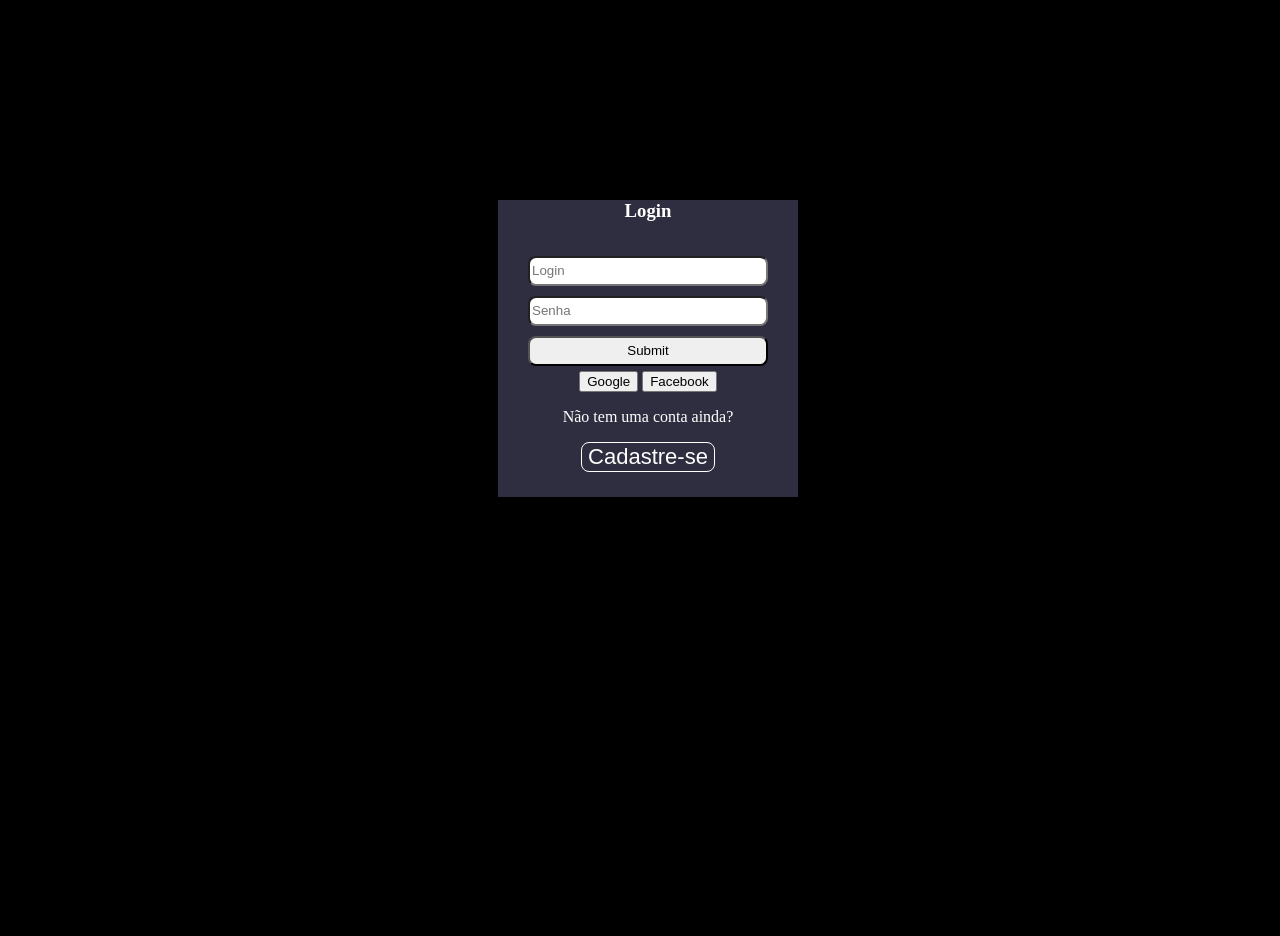
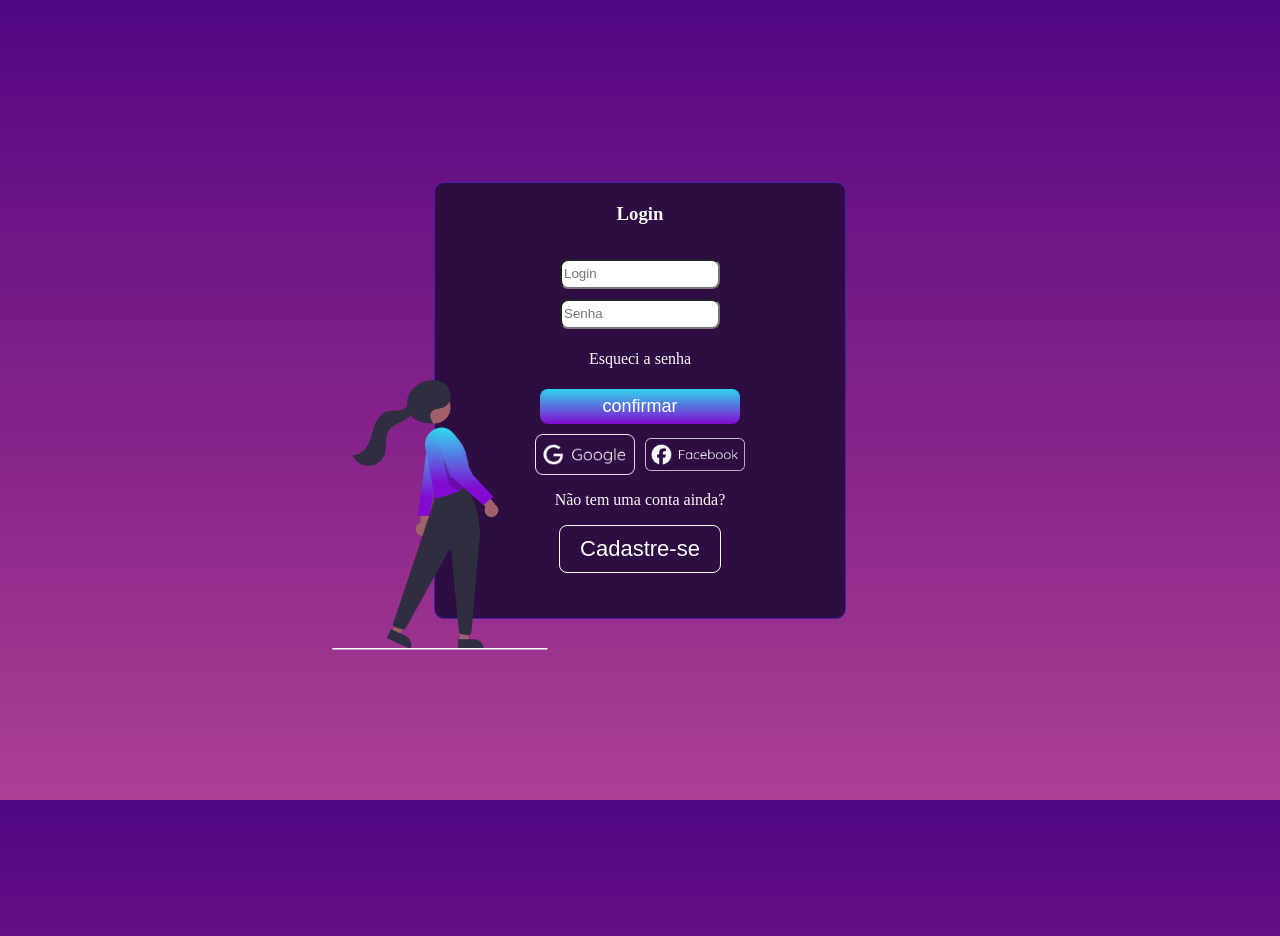
Before and after one commit to ICEI-PUC-Minas-PMV-ADS/pmv-ads-2024-1-e1-proj-web-t6-projeto-portal-ia, a plain HTML site: page codigo-fonte/src/login/login.html in a window 1280 px wide. Before the commit the page ends 800 px from the top, so only its background shows below. Drawn offline with Linux system fonts and the light colour scheme.

Commit message:
tela de login

```diff
--- a/codigo-fonte/src/login/login.css
+++ b/codigo-fonte/src/login/login.css
@@ -1,15 +1,31 @@
+header {
+    background-color: #2D0D42;
+    color: white;
+    padding: 10px;
+    text-align: center;
+}
+
 body {
-    background-color: black;
     width: 100%;
+    margin: 0;
     height: 100%;
     color: white;
+    display: flex;
+    justify-content: center;
+    align-items: center;
+    height: 100vh;
 }
 
 .login-box {
-    background-color: #2F2E41;
-    width: 300px;
-    margin: 200px auto;
-    text-align: center;
+    background-color: #2D0D42;
+    display: flex;
+    flex-direction: column;
+    align-items: center;
+    width: 410px;
+    height: 433px;
+    padding-top: 2px;
+    border: 1px solid rgb(70, 33, 172);
+    border-radius: 10px;
 }
 
 input {
@@ -21,12 +37,14 @@ input {
 
 .cadastro {
     font-size: 22px;
-    background-color: transparent;
     color: white;
-    border: 1px solid white;
+    border: 1px solid;
     border-radius: 8px;
+    padding: 10px 20px;
+    cursor: pointer;
+    background-color: #2D0D42;
+}
 
-}
 
 .formulario {
     padding-top: 10px;
@@ -46,3 +64,36 @@ input {
 .cadastro-botao {
     padding-bottom: 25px
 }
+
+.confirmar button {
+    margin-top: 5px;
+    margin-bottom: 10px;
+    width: 200px;
+    height: 35px;
+    font-size: 18px;
+    background: linear-gradient(to top, #820AD1, #31D5EE);
+    color: white;
+    border: none;
+    border-radius: 8px;
+    cursor: pointer;/
+}
+
+.boneca {
+    position: relative;
+    /* left: 0; */
+    height: 270px;
+    bottom: 250px;
+    right: 200px;
+}
+
+.rede-social {
+    display: flex;
+    justify-content: space-between;
+    align-items: center;
+}
+
+.rede-social img {
+    width: 100px;
+    margin: 0 5px;
+    cursor: pointer;
+}
--- a/codigo-fonte/src/login/login.html
+++ b/codigo-fonte/src/login/login.html
@@ -6,22 +6,26 @@
     <meta http-equiv="X-UA-Compatible" content="IE=edge">
     <meta name="viewport" content="width=device-width, initial-scale=1.0">
     <link rel="stylesheet" href="./login.css">
+    <link rel="stylesheet" href="../index.css">
+    <script type="text/javascript" src="./login.js"></script>
     <title>Login</title>
 </head>
 
 <body>
-
     <div class="login-box">
         <h3>Login</h3>
-        <form class="formulario">
+        <form class="formulario" onsubmit="mostrarAlerta(event)">
             <input type="text" placeholder="Login" id="Login">
             <input type="password" placeholder="Senha" id="senha">
-            <input type="submit">
+            <p class="esqueceu-senha">Esqueci a senha</p>
+            <div class="confirmar">
+                <button>confirmar</button>
+            </div>
         </form>
 
         <div class="rede-social">
-            <button onclick="click()">Google</button>
-            <button>Facebook</button>
+            <img src="../assets/images/google.png" alt="Google" onclick="clickGoogle()">
+            <img src="../assets/images/facebook.png" alt="Facebook" onclick="clickFacebook()">
         </div>
         <div>
             <p>Não tem uma conta ainda?</p>
@@ -29,7 +33,9 @@
         <div class="cadastro-botao">
             <button class="cadastro">Cadastre-se</button>
         </div>
-
+        <div>
+            <img class="boneca" src="../assets/images/login.png" alt="login">
+        </div>
     </div>
 
 </body>
--- a/codigo-fonte/src/login/login.js
+++ b/codigo-fonte/src/login/login.js
@@ -1,3 +1,16 @@
-function click() {
-    alert("oi")
+function mostrarAlerta(event) {
+    event.preventDefault();
+
+    var login = document.getElementById("Login").value;
+    var senha = document.getElementById("senha").value;
+
+    alert("Login: " + login + "; Senha: " + senha);
 }
+
+function clickGoogle() {
+    alert("Conecte o Login")
+}
+
+function clickFacebook() {
+    alert("Conecte o facebook")
+}
```
Also changed, not shown: codigo-fonte/src/assets/images/facebook.png (added), codigo-fonte/src/assets/images/google.png (added), codigo-fonte/src/assets/images/login.png (added).
